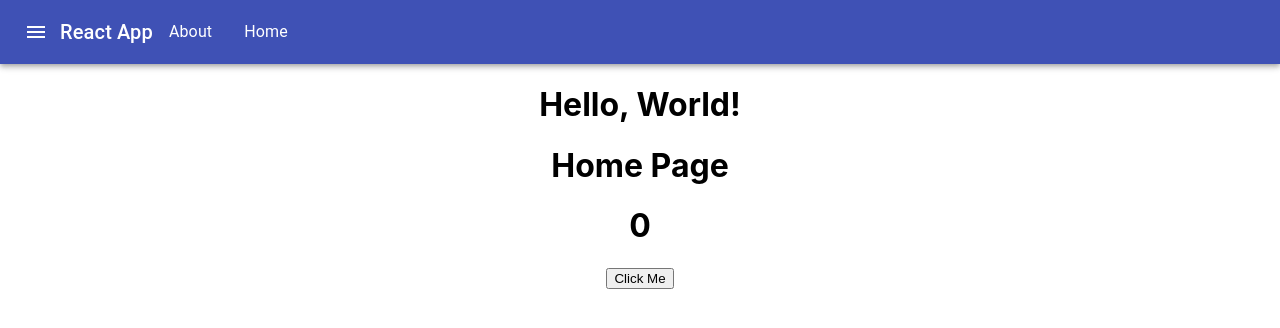
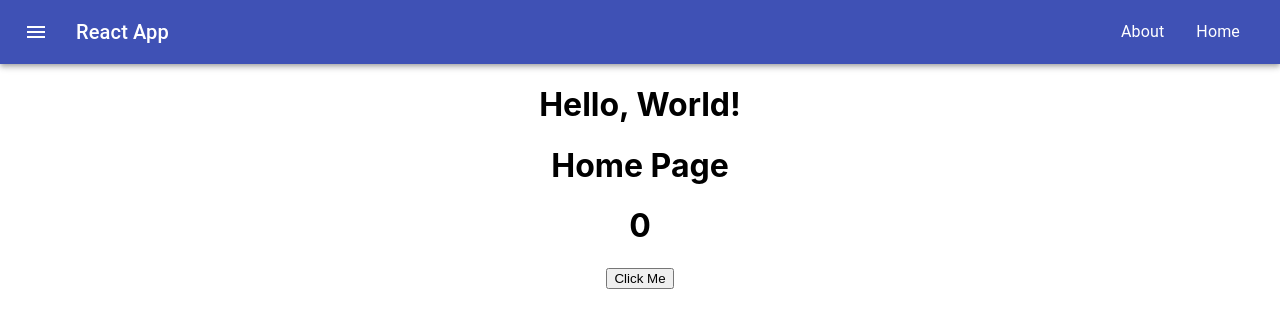
Before and after one commit to Khoa1468/Next-App, a Next.js app: page / in a window 1280 px wide. Shown: the top 328 px of the page. Built offline with nearby package versions, Linux system fonts and the light colour scheme.

Commit message:
edit AppBar.tsx

```diff
--- a/layouts/AppBar.tsx
+++ b/layouts/AppBar.tsx
@@ -23,7 +23,7 @@ export default function NavBar(): JSX.Element {
   const classes = useStyles();
 
   return (
-    <div className="makeStyles-root-4">
+    <div className={classes.root}>
       <AppBar position="static">
         <Toolbar>
           <IconButton
@@ -32,12 +32,9 @@ export default function NavBar(): JSX.Element {
             color="inherit"
             aria-label="menu"
           >
-            <MenuIcon />
+            <MenuIcon className={classes.menuButton} />
           </IconButton>
-          <Typography
-            variant="h6"
-            className="MuiTypography-root makeStyles-title-57 MuiTypography-h6"
-          >
+          <Typography variant="h6" className={classes.title}>
             React App
           </Typography>
           <Link href="/about" passHref>
```
